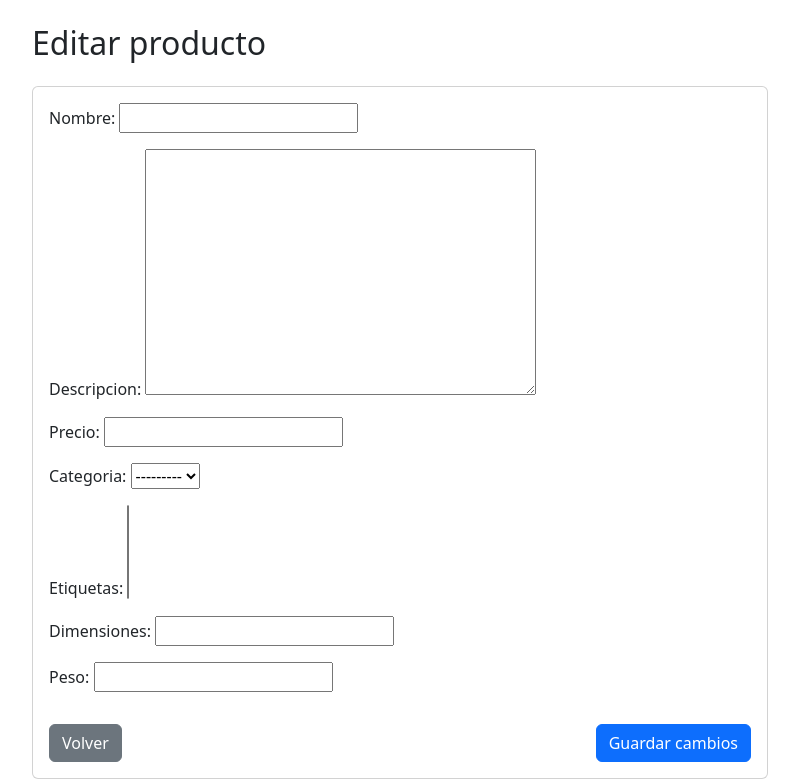
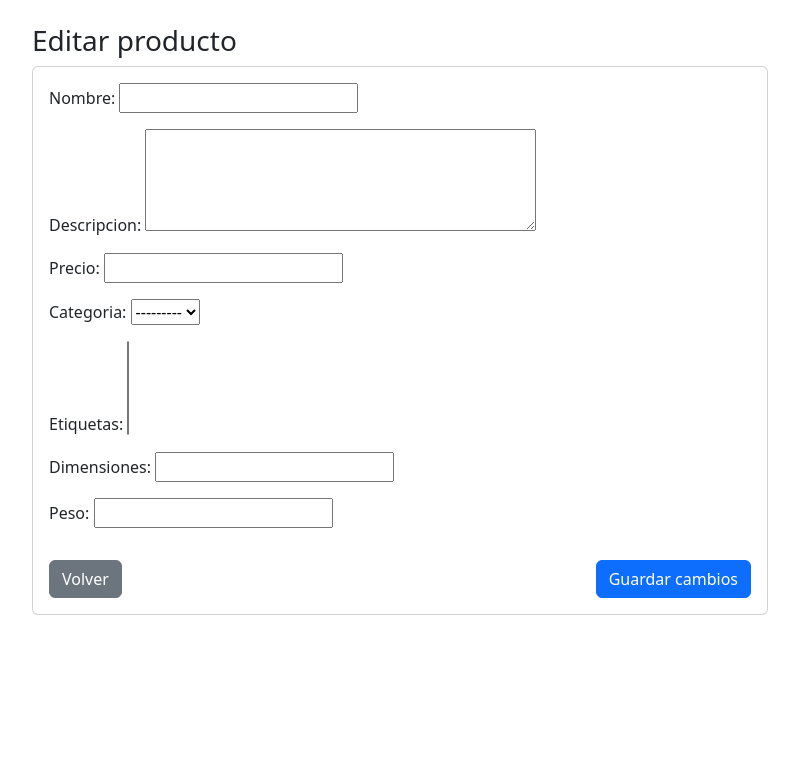
Before and after one commit to pedro-donoso/GestionProductos-django, a Django app: template templates/productos/editar.html in a window 1280 px wide. Shown: the part 56-835 px from the top of the page, without its empty margins (240-1039 px from the left). After the commit the page ends 671 px from the top, so only its background shows below. Run offline with Django 5.2, Linux system fonts and the light colour scheme; the template is opened without the code that fills it: values that come from a table or form of the project are taken from there, others are empty.

Commit message:
edito textos y espaciado

```diff
--- a/productos/forms.py
+++ b/productos/forms.py
@@ -14,6 +14,9 @@ class ProductoForm(forms.ModelForm):
     class Meta:
         model = Producto
         fields = ['nombre', 'descripcion', 'precio', 'categoria', 'etiquetas']
+        widgets = {
+            'descripcion': forms.Textarea(attrs={'rows': 4}),
+        }
 
     def save(self, commit=True):
         producto = super().save(commit=False)
@@ -43,7 +46,7 @@ class CategoriaForm(forms.ModelForm):
         model = Categoria
         fields = ['nombre', 'descripcion', 'etiquetas']
         widgets = {
-            'etiquetas':forms.CheckboxSelectMultiple(),
+            'etiquetas': forms.CheckboxSelectMultiple(),
         }
 
 
--- a/templates/productos/editar.html
+++ b/templates/productos/editar.html
@@ -5,7 +5,7 @@
 {% block content %}
 <div class="row">
   <div class="col-md-8 offset-md-2">
-    <h2 class="mb-4">Editar producto</h2>
+    <h3 class="mb-2">Editar producto</h3>
 
     <form method="post" class="card card-body">
       {% csrf_token %}
```
